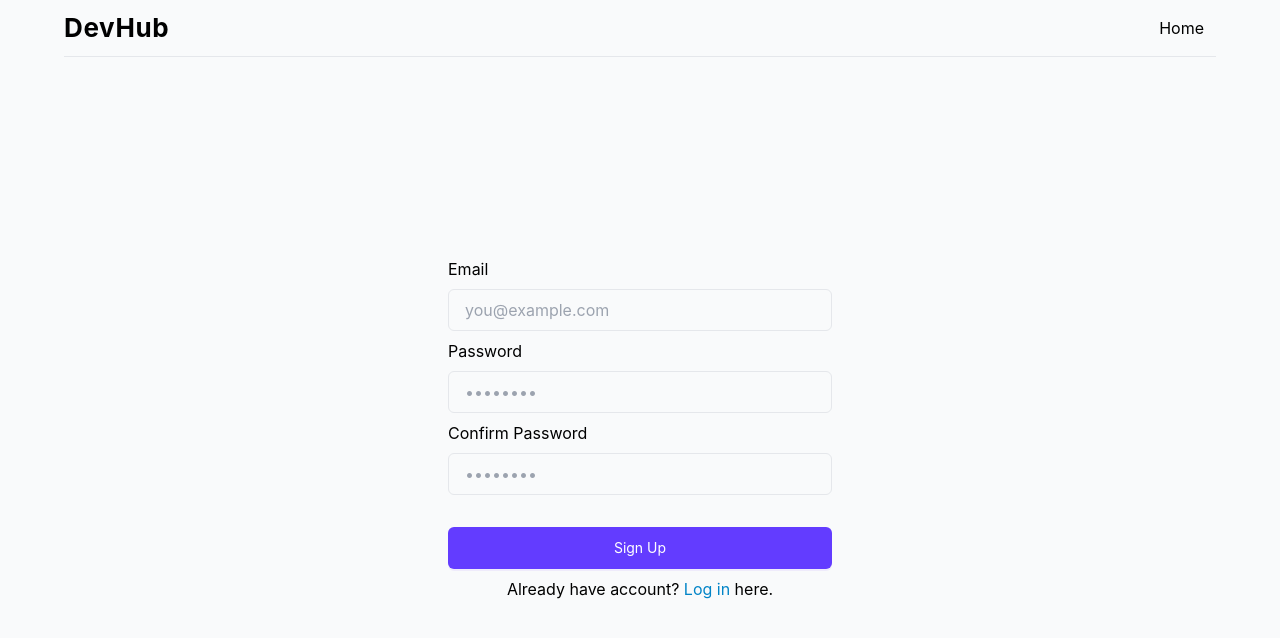
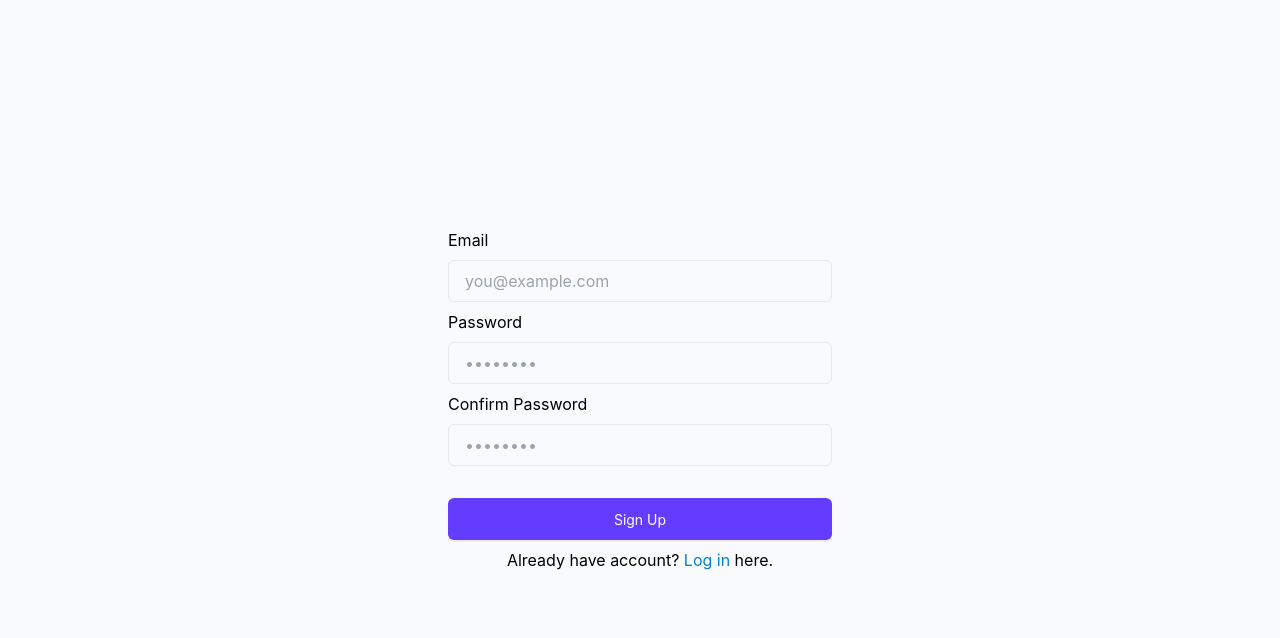
Before and after one commit to prokawsar/devhub, a React (Vite) app: page /signup in a window 1280 px wide. Shown: the top 638 px of the page. Built offline with nearby package versions, Linux system fonts and the light colour scheme; no server answers; some icons are missing.

Commit message:
Index path update

```diff
--- a/src/components/context/AuthProvider.tsx
+++ b/src/components/context/AuthProvider.tsx
@@ -30,7 +30,7 @@ export default function AuthProvider({ children }: { children: ReactNode }) {
       })
     } else {
       if (PUBLIC_ROUTES.includes(location.pathname)) {
-        navigate('/dashboard')
+        navigate('/')
       }
     }
   }, [navigate, location, userData, setUser])
--- a/src/main.tsx
+++ b/src/main.tsx
@@ -25,14 +25,6 @@ const router = createBrowserRouter([
     errorElement: <Error />,
     children: [
       {
-        index: true,
-        element: (
-          <AuthProvider>
-            <App />
-          </AuthProvider>
-        ),
-      },
-      {
         path: 'login',
         element: (
           <AuthProvider>
@@ -53,7 +45,8 @@ const router = createBrowserRouter([
         ),
       },
       {
-        path: '/dashboard',
+        index: true,
+        path: '/',
         element: (
           <AuthProvider>
             <Suspense fallback={<div>Loading...</div>}>
--- a/src/pages/layout.tsx
+++ b/src/pages/layout.tsx
@@ -1,12 +1,8 @@
 import { Toaster } from 'sonner'
-import { Link, Outlet, useLocation } from 'react-router-dom'
-import AuthButton from '@/components/AuthButton'
-import { useContext } from 'react'
-import { AuthContext } from '@/components/context/AuthProvider'
+import { Outlet, useLocation } from 'react-router-dom'
 import { ConfigProvider } from 'antd'
 
 export function Layout() {
-  const { userData } = useContext(AuthContext)
   const location = useLocation()
 
   const fullHeightRoutes = ['/', '/login', '/signup']
@@ -17,17 +13,6 @@ export function Layout() {
       className={`flex flex-col justify-between ${isFullHeight ? 'h-screen' : ''}`}
     >
       <div className="flex flex-col h-full items-center bg-gray-50">
-        {!userData && (
-          <nav className="max-w-6xl border-b py-2 mx-auto w-full gap-2 flex flex-row justify-between">
-            <Link
-              to="/"
-              className="text-center text-[26px] font-bold tracking-wide"
-            >
-              DevHub
-            </Link>
-            <AuthButton />
-          </nav>
-        )}
         <ConfigProvider
           theme={{
             components: {
--- a/src/pages/login.tsx
+++ b/src/pages/login.tsx
@@ -36,7 +36,7 @@ export default function Login() {
 
       setUser(user)
       toast.success('Login in successful')
-      navigate('/dashboard')
+      navigate('/')
     } else {
       toast.error(error.message)
     }
--- a/src/utils/constants.ts
+++ b/src/utils/constants.ts
@@ -1,7 +1,7 @@
 import type { SocialPlatform } from './types'
 
-export const PROTECTED_ROUTES = ['/dashboard']
-export const PUBLIC_ROUTES = ['/', '/login', '/signup']
+export const PROTECTED_ROUTES = ['/', '/dashboard']
+export const PUBLIC_ROUTES = ['/login', '/signup']
 
 export const socialPlatforms: SocialPlatform[] = [
   {
@@ -82,9 +82,9 @@ export function makeid(length: number) {
 // Function to determine if a color is light or dark
 export function isLightColor(color: string) {
   const hex = color.replace('#', '')
-  const r = parseInt(hex.substr(0, 2), 16)
-  const g = parseInt(hex.substr(2, 2), 16)
-  const b = parseInt(hex.substr(4, 2), 16)
+  const r = parseInt(hex.substring(0, 2), 16)
+  const g = parseInt(hex.substring(2, 4), 16)
+  const b = parseInt(hex.substring(4, 6), 16)
   const brightness = (r * 299 + g * 587 + b * 114) / 1000
   return brightness > 128
 }
```
